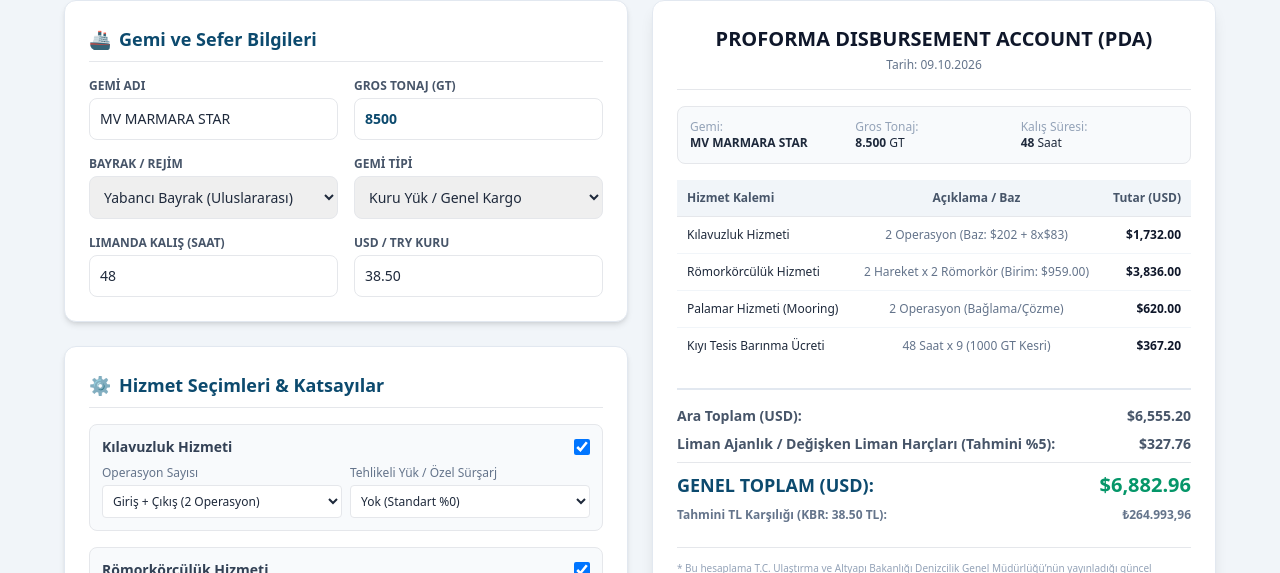
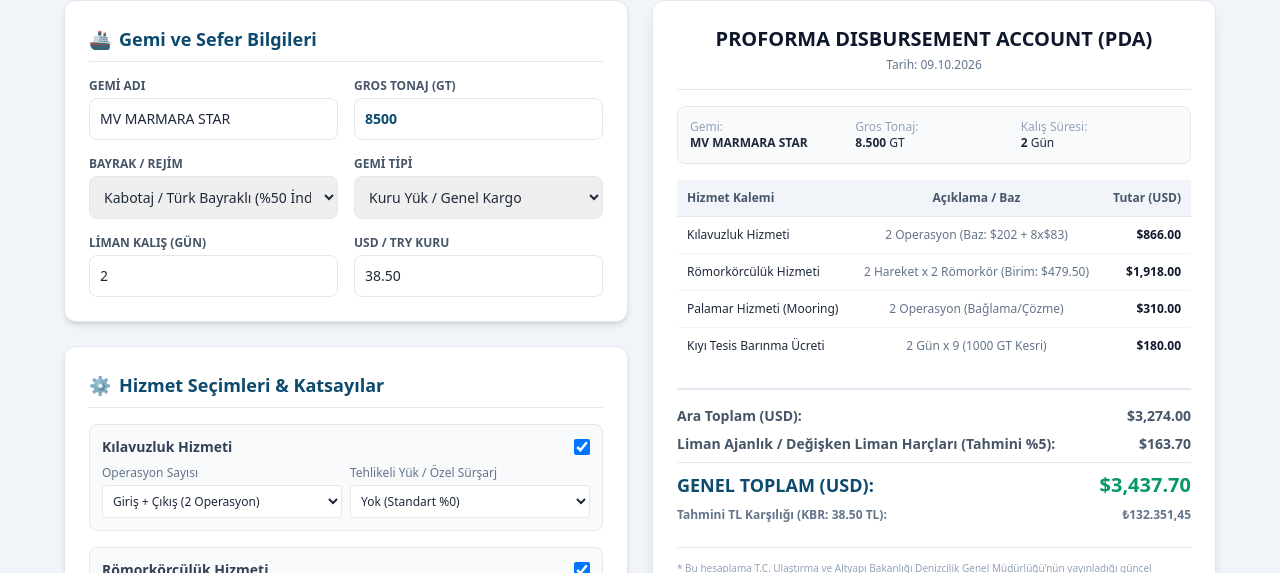
Before and after one commit to TaylanK-61/PDA-HESAPLAMA-ARACI, a plain HTML site: page index.html in a window 1280 px wide. Shown: the part 160-733 px from the top of the page. Drawn offline with nearby package versions, Linux system fonts and the light colour scheme.

Commit message:
Refactor index.html by removing comments and updating labels
Removed comments for clarity and updated labels for better understanding.

```diff
--- a/index.html
+++ b/index.html
@@ -4,7 +4,6 @@
     <meta charset="UTF-8">
     <meta name="viewport" content="width=device-width, initial-scale=1.0">
     <title>Liman PDA (Proforma Disbursement Account) Hesaplayıcı</title>
-    <!-- Tailwind CSS CDN -->
     <script src="https://cdn.tailwindcss.com"></script>
     <style>
         @media print {
@@ -18,7 +17,6 @@
 <body class="bg-slate-100 min-h-screen text-slate-800 p-4 md:p-8">
 
     <div class="max-w-6xl mx-auto">
-        <!-- Header -->
         <header class="bg-sky-900 text-white p-6 rounded-t-xl shadow-lg flex flex-col md:flex-row justify-between items-center gap-4">
             <div>
                 <h1 class="text-2xl font-bold tracking-wide">LİMAN PDA HESAPLAMA SİSTEMİ</h1>
@@ -32,10 +30,8 @@
 
         <div class="grid grid-cols-1 lg:grid-cols-12 gap-6 mt-6">
 
-            <!-- FORM SEKTÖRÜ (GİRDİLER) -->
             <div class="lg:col-span-6 space-y-6 no-print">
 
-                <!-- Gemi & Sefer Bilgileri Card -->
                 <div class="bg-white p-6 rounded-xl shadow-md border border-slate-200">
                     <h2 class="text-lg font-bold text-sky-900 mb-4 border-b pb-2 flex items-center gap-2">
                         <span>🚢</span> Gemi ve Sefer Bilgileri
@@ -54,8 +50,9 @@
                         <div>
                             <label class="block text-xs font-semibold text-slate-600 uppercase mb-1">Bayrak / Rejim</label>
                             <select id="flagType" onchange="calculatePDA()" class="w-full border rounded-lg p-2.5 text-sm focus:ring-2 focus:ring-sky-500 outline-none">
-                                <option value="foreign">Yabancı Bayrak (Uluslararası)</option>
-                                <option value="cabotage">Türk Bayraklı (Kabotaj %50 İndirimli)</option>
+                                <option value="cabotage">Kabotaj / Türk Bayraklı (%50 İndirim)</option>
+                                <option value="turkish">Türk Bayraklı</option>
+                                <option value="foreign">Yabancı Bayrak</option>
                             </select>
                         </div>
 
@@ -70,8 +67,8 @@
                         </div>
 
                         <div>
-                            <label class="block text-xs font-semibold text-slate-600 uppercase mb-1">Lımanda Kalış (Saat)</label>
-                            <input type="number" id="stayHours" value="48" min="1" oninput="calculatePDA()" class="w-full border rounded-lg p-2.5 text-sm focus:ring-2 focus:ring-sky-500 outline-none">
+                            <label class="block text-xs font-semibold text-slate-600 uppercase mb-1">Liman Kalış (Gün)</label>
+                            <input type="number" id="stayDays" value="2" min="1" oninput="calculatePDA()" class="w-full border rounded-lg p-2.5 text-sm focus:ring-2 focus:ring-sky-500 outline-none">
                         </div>
 
                         <div>
@@ -81,14 +78,12 @@
                     </div>
                 </div>
 
-                <!-- Hizmet Detayları ve Parametreler -->
                 <div class="bg-white p-6 rounded-xl shadow-md border border-slate-200">
                     <h2 class="text-lg font-bold text-sky-900 mb-4 border-b pb-2 flex items-center gap-2">
                         <span>⚙️</span> Hizmet Seçimleri & Katsayılar
                     </h2>
 
                     <div class="space-y-4">
-                        <!-- Kılavuzluk -->
                         <div class="p-3 bg-slate-50 rounded-lg border">
                             <div class="flex justify-between items-center mb-2">
                                 <span class="font-semibold text-sm text-slate-700">Kılavuzluk Hizmeti</span>
@@ -113,7 +108,6 @@
                             </div>
                         </div>
 
-                        <!-- Römorkör -->
                         <div class="p-3 bg-slate-50 rounded-lg border">
                             <div class="flex justify-between items-center mb-2">
                                 <span class="font-semibold text-sm text-slate-700">Römorkörcülük Hizmeti</span>
@@ -131,7 +125,6 @@
                             </div>
                         </div>
 
-                        <!-- Palamar -->
                         <div class="p-3 bg-slate-50 rounded-lg border">
                             <div class="flex justify-between items-center mb-2">
                                 <span class="font-semibold text-sm text-slate-700">Palamar Hizmeti (Mooring)</span>
@@ -146,13 +139,12 @@
                             </div>
                         </div>
 
-                        <!-- Barınma -->
                         <div class="p-3 bg-slate-50 rounded-lg border">
                             <div class="flex justify-between items-center mb-2">
                                 <span class="font-semibold text-sm text-slate-700">Barınma / Fuzuli İşgal Ücreti</span>
                                 <input type="checkbox" id="enableBerthing" checked onchange="calculatePDA()" class="w-4 h-4 text-sky-600 rounded">
                             </div>
-                            <p class="text-[11px] text-slate-500">Kıyı Tesislerinde Gemilerin Barınma Ücretleri Yönergesine göre hesaplanır (Saat x GT Kesri).</p>
+                            <p class="text-[11px] text-slate-500">Kıyı Tesislerinde Gemilerin Barınma Ücretleri Yönergesine göre hesaplanır (Gün x GT Kesri).</p>
                         </div>
 
                     </div>
@@ -160,24 +152,20 @@
 
             </div>
 
-            <!-- PDA ÖZETİ VE ÇIKTI KARTI -->
             <div class="lg:col-span-6">
                 <div class="bg-white p-6 rounded-xl shadow-lg border border-slate-200 card sticky top-6">
 
-                    <!-- Proforma Fatura Başlığı -->
                     <div class="text-center border-b pb-4 mb-4">
                         <h3 class="text-xl font-bold text-slate-900">PROFORMA DISBURSEMENT ACCOUNT (PDA)</h3>
                         <p class="text-xs text-slate-500 mt-1" id="pdaDate"></p>
                     </div>
 
-                    <!-- Gemi Özet Bilgi Tablosu -->
                     <div class="grid grid-cols-3 gap-2 bg-slate-50 p-3 rounded-lg text-xs mb-4 border">
                         <div><span class="text-slate-400 block">Gemi:</span> <strong id="dispVesselName">-</strong></div>
                         <div><span class="text-slate-400 block">Gros Tonaj:</span> <strong id="dispGRT">-</strong> GT</div>
-                        <div><span class="text-slate-400 block">Kalış Süresi:</span> <strong id="dispHours">-</strong> Saat</div>
+                        <div><span class="text-slate-400 block">Kalış Süresi:</span> <strong id="dispDays">-</strong> Gün</div>
                     </div>
 
-                    <!-- Hesap Kalemleri Tablosu -->
                     <div class="overflow-x-auto">
                         <table class="w-full text-xs text-left text-slate-700">
                             <thead class="bg-slate-100 text-slate-600 font-semibold border-b">
@@ -187,13 +175,10 @@
                                     <th class="p-2.5 text-right">Tutar (USD)</th>
                                 </tr>
                             </thead>
-                            <tbody class="divide-y divide-slate-100" id="pdaTableBody">
-                                <!-- JS dinamik dolduracak -->
-                            </tbody>
+                            <tbody class="divide-y divide-slate-100" id="pdaTableBody"></tbody>
                         </table>
                     </div>
 
-                    <!-- Toplamlar -->
                     <div class="mt-6 border-t-2 border-slate-200 pt-4 space-y-2">
                         <div class="flex justify-between text-sm font-semibold text-slate-600">
                             <span>Ara Toplam (USD):</span>
@@ -213,7 +198,6 @@
                         </div>
                     </div>
 
-                    <!-- Alt Bilgilendirme -->
                     <div class="mt-6 text-[10px] text-slate-400 border-t pt-3 leading-relaxed">
                         * Bu hesaplama T.C. Ulaştırma ve Altyapı Bakanlığı Denizcilik Genel Müdürlüğü’nün yayınladığı güncel Kılavuzluk, Römorkörcülük, Palamar ve Barınma ücret tavan tarifeleri baz alınarak proforma niteliğinde yapılmıştır. Kesin faturalandırma operasyonel değişikliklere tabidir.
                     </div>
@@ -224,37 +208,35 @@
         </div>
     </div>
 
-    <!-- HESAPLAMA SCRIPT MANTIĞI -->
     <script>
         document.getElementById('pdaDate').innerText = 'Tarih: ' + new Date().toLocaleDateString('tr-TR');
 
         function calculatePDA() {
             const grt = parseFloat(document.getElementById('grt').value) || 0;
-            const hours = parseFloat(document.getElementById('stayHours').value) || 0;
+            const days = parseFloat(document.getElementById('stayDays').value) || 0;
             const rate = parseFloat(document.getElementById('usdRate').value) || 1;
             const flag = document.getElementById('flagType').value;
             const vesselType = document.getElementById('vesselType').value;
             const vesselName = document.getElementById('vesselName').value;
 
-            // Ekran güncellemeleri
             document.getElementById('dispVesselName').innerText = vesselName;
             document.getElementById('dispGRT').innerText = grt.toLocaleString('tr-TR');
-            document.getElementById('dispHours').innerText = hours;
+            document.getElementById('dispDays').innerText = days;
             document.getElementById('dispRate').innerText = rate.toFixed(2);
 
             let tableRows = [];
             let totalUSD = 0;
 
-            // Kabotaj İndirim Oranı
-            const flagMultiplier = (flag === 'cabotage') ? 0.50 : 1.0;
+            const flagMultiplier = {
+                cabotage: 0.50,
+                turkish: 0.80,
+                foreign: 1.00
+            };
 
-            // --- 1. KILAVUZLUK HESABI ---
             if (document.getElementById('enablePilotage').checked) {
                 const ops = parseInt(document.getElementById('pilotOperations').value);
                 const dangerousMult = parseFloat(document.getElementById('dangerousPilot').value);
 
-                // Tarifeye Göre Baz Ücret (İlk 1000 GT ve ilave her 1000 GT kesri)
-                // Örn: Standart Gemiler için 0-1000 GT: ~202 USD, İlave her 1000 GT: ~83 USD (UAB Tavan Tarifesi bazı)
                 let baseRate = 202;
                 let additionalRate = 83;
 
@@ -264,7 +246,7 @@
                 }
 
                 const thousandBlocks = Math.ceil(Math.max(0, grt - 1000) / 1000);
-                let singleOpCost = (baseRate + (thousandBlocks * additionalRate)) * flagMultiplier * dangerousMult;
+                let singleOpCost = (baseRate + (thousandBlocks * additionalRate)) * (flagMultiplier[flag] || 1) * dangerousMult;
                 let totalPilotCost = singleOpCost * ops;
 
                 totalUSD += totalPilotCost;
@@ -275,18 +257,15 @@
                 });
             }
 
-            // --- 2. RÖMORKÖR HESABI ---
             if (document.getElementById('enableTug').checked) {
                 const tugCount = parseInt(document.getElementById('tugCount').value);
                 const tugMoves = parseInt(document.getElementById('tugMoves').value);
 
-                // Römorkör Tarifesi (GT Bazında Her Bir Römorkör İçin Operasyon Başı Ücret)
-                // Örn: 0-1000 GT: $382, İlave her 1000 GT: $71
                 let baseTugRate = 383;
                 let addTugRate = 72;
 
                 const tugBlocks = Math.ceil(Math.max(0, grt - 1000) / 1000);
-                let singleTugPerMove = (baseTugRate + (tugBlocks * addTugRate)) * flagMultiplier;
+                let singleTugPerMove = (baseTugRate + (tugBlocks * addTugRate)) * (flagMultiplier[flag] || 1);
                 let totalTugCost = singleTugPerMove * tugCount * tugMoves;
 
                 totalUSD += totalTugCost;
@@ -297,15 +276,13 @@
                 });
             }
 
-            // --- 3. PALAMAR HESABI ---
             if (document.getElementById('enableMooring').checked) {
                 const mooringOps = parseInt(document.getElementById('mooringType').value);
 
-                // Palamar Tarifesi
                 let baseMooring = 110;
                 let addMooring = 25;
                 const moorBlocks = Math.ceil(Math.max(0, grt - 1000) / 1000);
-                let mooringCost = (baseMooring + (moorBlocks * addMooring)) * mooringOps * flagMultiplier;
+                let mooringCost = (baseMooring + (moorBlocks * addMooring)) * mooringOps * (flagMultiplier[flag] || 1);
 
                 totalUSD += mooringCost;
                 tableRows.push({
@@ -315,26 +292,22 @@
                 });
             }
 
-            // --- 4. BARINMA (BERTHING) HESABI ---
             if (document.getElementById('enableBerthing').checked) {
-                // Kıyı Tesisleri Gemilerin Barınma Yönergesi Mantığı
-                // Beher Saat x Beher 1000 GT kesri
                 const thousandFraction = Math.ceil(grt / 1000);
-                let hourlyGrtRate = 0.85; // USD / (Hour x 1000 GT)
+                let dailyGrtRate = 1.10;
 
-                let berthingCost = hours * thousandFraction * hourlyGrtRate * flagMultiplier;
-                // Minimum barınma ücreti koruması ($410 USD standart minimum)
-                if (berthingCost < 150 && grt > 500) berthingCost = 150;
+                let berthingCost = days * thousandFraction * dailyGrtRate * (flagMultiplier[flag] || 1);
+
+                if (berthingCost < 180 && grt > 500) berthingCost = 180;
 
                 totalUSD += berthingCost;
                 tableRows.push({
                     name: "Kıyı Tesis Barınma Ücreti",
-                    desc: `${hours} Saat x ${thousandFraction} (1000 GT Kesri)`,
+                    desc: `${days} Gün x ${thousandFraction} (1000 GT Kesri)`,
                     cost: berthingCost
                 });
             }
 
-            // Tabloyu Oluşturma
             const tbody = document.getElementById('pdaTableBody');
             tbody.innerHTML = '';
             tableRows.forEach(row => {
@@ -347,8 +320,7 @@
                 tbody.appendChild(tr);
             });
 
-            // Ara Toplam ve Ajanlık / Harçlar
-            const agencyFee = totalUSD * 0.05; // Tahmini %5 Ajanlık ve fuzuli harçlar
+            const agencyFee = totalUSD * 0.05;
             const grandTotalUSD = totalUSD + agencyFee;
             const grandTotalTRY = grandTotalUSD * rate;
 
@@ -358,7 +330,6 @@
             document.getElementById('grandTotalTRY').innerText = '₺' + grandTotalTRY.toLocaleString('tr-TR', {minimumFractionDigits: 2, maximumFractionDigits: 2});
         }
 
-        // İlk Çalıştırma
         calculatePDA();
     </script>
 </body>
```
